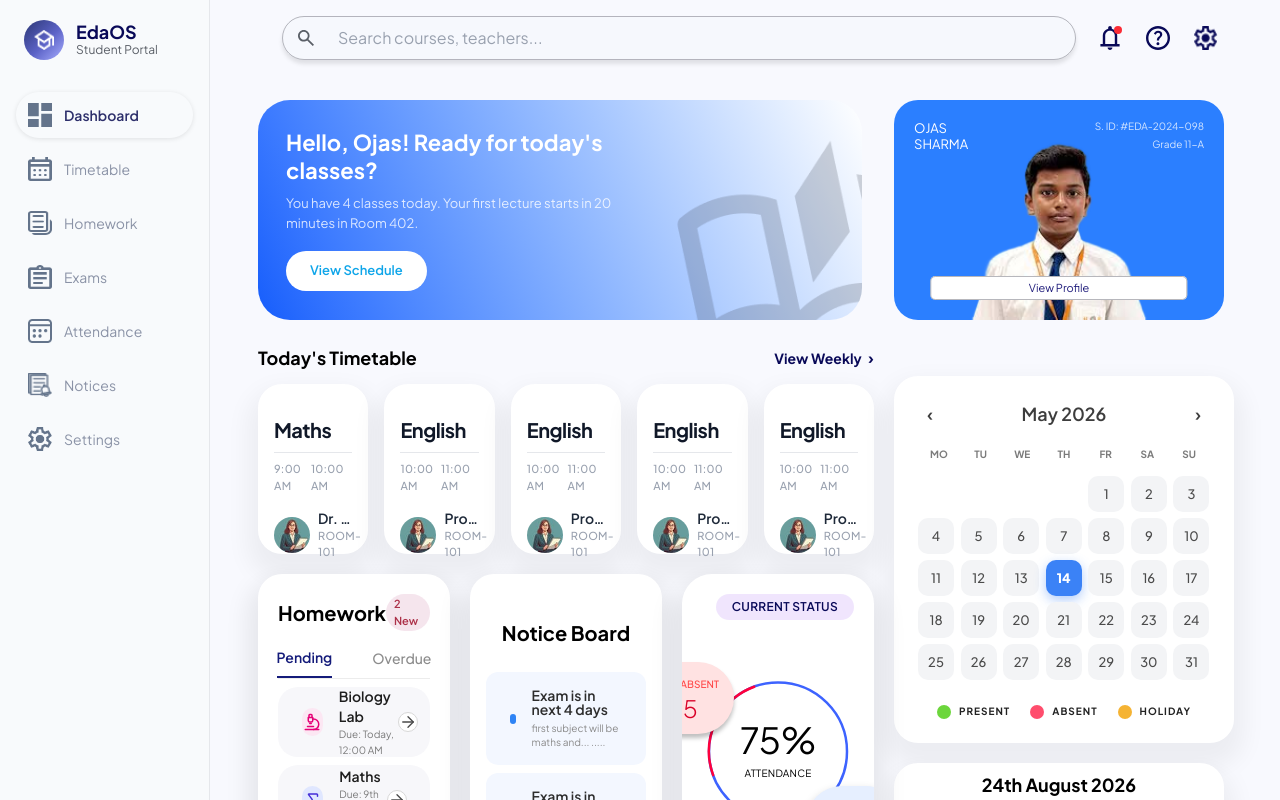
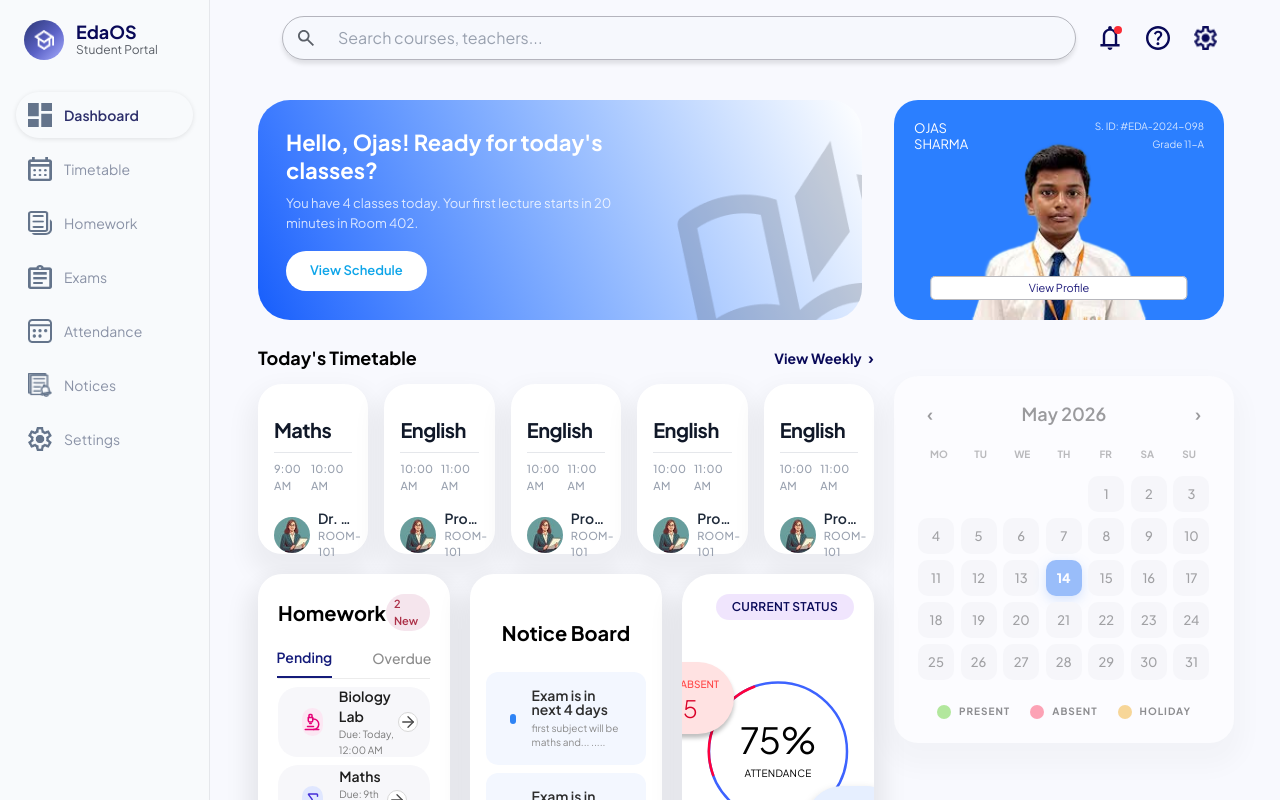
Before and after one commit to noxious1619/ERP, a React (Vite) app in the folder frontend/: page /student/dashboard in a window 1280 px wide. Built offline with nearby package versions, Linux system fonts and the light colour scheme; a web font is replaced by a local one.

Commit message:
made the calendar view on dashboard dynamic

```diff
--- a/frontend/src/pages/Student/Dashboard.tsx
+++ b/frontend/src/pages/Student/Dashboard.tsx
@@ -1,3 +1,7 @@
+import { useEffect, useState } from "react";
+import axios from "axios";
+import useAuth from "../../hooks/useAuth";
+
 import Navbar from "../../components/Student/Dashboard/Navbar";
 import TopBar from "../../components/Student/Dashboard/TopBar";
 import WelcomeBanner from "../../components/Student/Dashboard/WelcomeBanner";
@@ -5,17 +9,57 @@ import StudentProfileCard from "../../components/Student/Dashboard/Studentprofil
 import TimetableSection from "../../components/Student/Dashboard/TimetableSection";
 import Homework from "../../components/Student/Dashboard/Homework";
 import NoticeBoard from "../../components/Student/Dashboard/NoticeBoard";
-import CalendarMessageCard from "../../components/Student/Dashboard/CalendarMessageCard";
+// import CalendarMessageCard from "../../components/Student/Dashboard/CalendarMessageCard";
 import Calendar from "../../components/Student/Dashboard/Calendar";
 import YourSubjects from "../../components/Student/Dashboard/YourSubjects";
 import Attendance from "../../components/Student/Dashboard/Attendance";
+
 const Dashboard = () => {
+  const currentYear = 2026;
+  const { studentData, loading: authLoading } = useAuth();
+  const studentId = studentData?.id;
+
+  // 1. Setup the state for our dynamic calendar
+  const [heatmapData, setHeatmapData] = useState<Record<string, "P" | "A" | "H">>({});
+  const [loadingData, setLoadingData] = useState<boolean>(true);
+
+  // 2. Fetch the data when the dashboard loads
+  useEffect(() => {
+    if (authLoading || !studentId) return;
+
+    const fetchDashboardHeatmap = async () => {
+      try {
+        setLoadingData(true);
+        const token = localStorage.getItem("token");
+
+        const heatmapResponse = await axios.get(
+          `http://localhost:5000/api/attendance/attendanceData/student/${studentId}/heatmap`,
+          {
+            params: { year: currentYear },
+            headers: { Authorization: `Bearer ${token}` },
+          }
+        );
+
+        if (heatmapResponse.data.success) {
+          setHeatmapData(heatmapResponse.data.heatmapMap);
+        }
+      } catch (err) {
+        console.error("Failed to load dashboard calendar data:", err);
+      } finally {
+        setLoadingData(false);
+      }
+    };
+
+    fetchDashboardHeatmap();
+  }, [studentId, authLoading]);
+
   return (
-    <div className="flex gap-4 bg-[#F8F9FE] ">
+    <div className="flex gap-4 bg-[#F8F9FE]">
       <Navbar />
-      <div className="flex-1 min-w-0 flex flex-col gap-6  h-screen overflow-y-auto px-8">
+      <div className="flex-1 min-w-0 flex flex-col gap-6 h-screen overflow-y-auto px-8 pb-8">
         <TopBar />
-        <div className=" flex gap-8">
+
+        <div className="flex gap-8">
           <div className="flex-1 min-w-0">
             <WelcomeBanner />
           </div>
@@ -24,6 +68,7 @@ const Dashboard = () => {
             <StudentProfileCard />
           </div>
         </div>
+
         {/* Bottom Content */}
         <div className="flex gap-5 items-start">
           {/* Left Content */}
@@ -38,16 +83,24 @@ const Dashboard = () => {
               <div className="flex-1 min-w-0">
                 <NoticeBoard />
               </div>
+
               <div className="flex-1 min-w-0">
                 <Attendance />
               </div>
             </div>
-            <YourSubjects />
+
+            {/* <YourSubjects /> */}
           </div>
+
           {/* RIGHT COLUMN */}
           <div className="w-[290px] shrink-0 flex flex-col gap-5 mr-16 mt-8">
-            <Calendar />
-            <CalendarMessageCard />
+
+            {/* 3. Pass the fetched data directly into the Calendar */}
+            <div className={`transition-opacity duration-300 ${loadingData ? "opacity-50 pointer-events-none" : "opacity-100"}`}>
+              <Calendar heatmapData={heatmapData} />
+            </div>
+
+            {/* <CalendarMessageCard /> */}
           </div>
         </div>
       </div>
```
